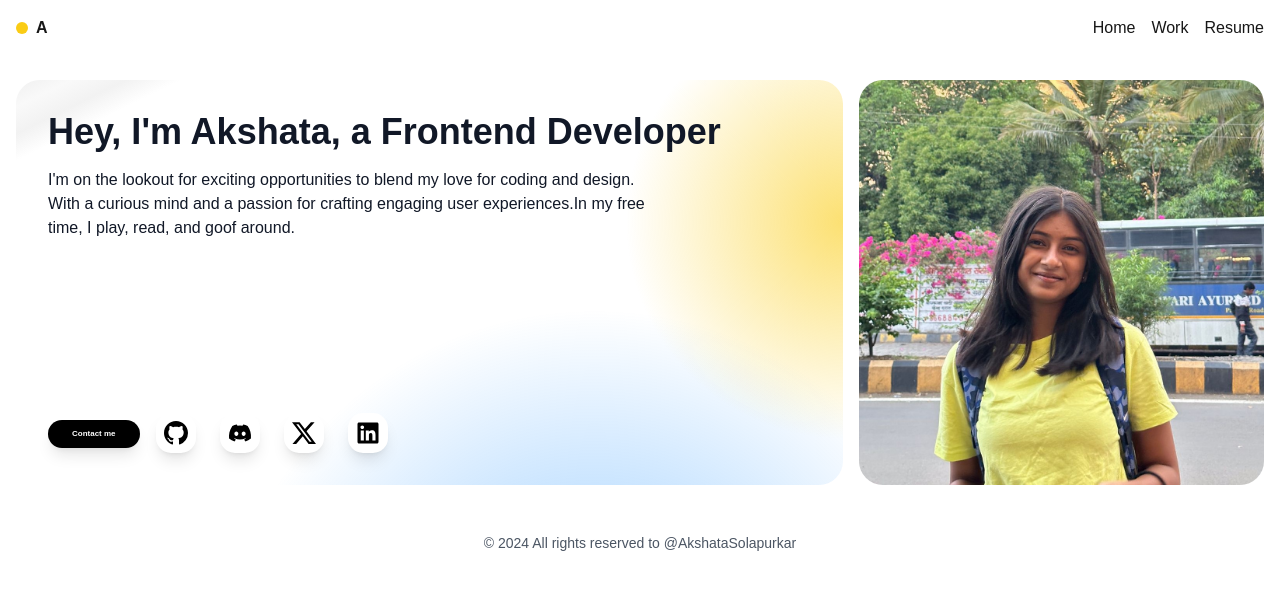
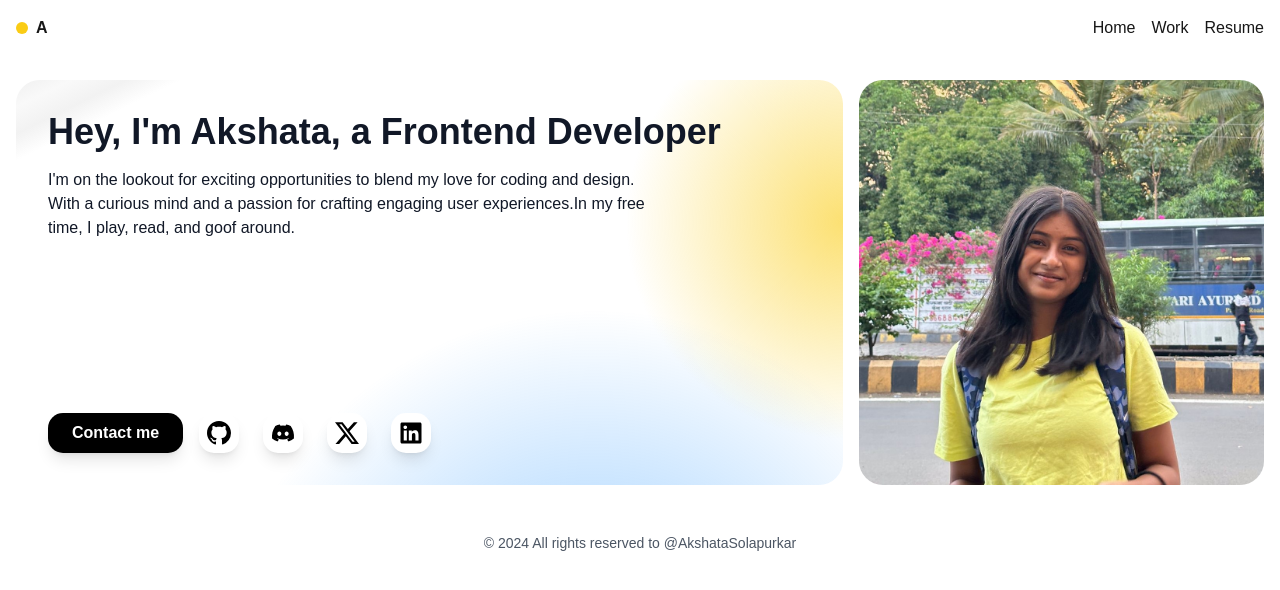
Before and after one commit to AkshataSolapurkar/AkshataSolapurkar, a Next.js app: page / in a window 1280 px wide. Shown: the top 590 px of the page. Built offline with nearby package versions, Linux system fonts and the light colour scheme.

Commit message:
updated the size 2

```diff
--- a/src/app/page.tsx
+++ b/src/app/page.tsx
@@ -136,7 +136,7 @@ export default function Home() {
 
   <Link href="mailto:your-solapurkarakshata@gmail.com">
   <motion.button
-    className="bg-black text-white text-[8px] font-semibold px-6 py-2 rounded-[10px] lg:rounded-[15px] shadow-lg"
+    className="bg-black text-white text-[11px] md:text-[14px] lg:text-[16px] font-semibold px-6 py-2 rounded-[10px] lg:rounded-[15px] shadow-lg"
     whileHover={{ scale: 1.05 }}
     whileTap={{ scale: 0.95 }}
   >
@@ -151,7 +151,7 @@ export default function Home() {
     {/* Dribbble Icon */}
     <Link href="https://github.com/AkshataSolapurkar">
     <motion.div
-      className="flex items-center justify-center lg:w-10 lg:h-10 bg-white rounded-[15px] shadow-lg"
+      className="flex items-center justify-center w-6 h-6 lg:w-10 lg:h-10 bg-white rounded-[15px] shadow-lg"
       whileHover={{ scale: 1.1 }}
       whileTap={{ scale: 0.95 }}
     >
@@ -162,7 +162,7 @@ export default function Home() {
 
     {/* Instagram Icon */}
     <motion.div
-      className="flex items-center justify-center lg:w-10 lg:h-10 bg-white rounded-[15px] shadow-lg"
+      className="flex items-center justify-center w-6 h-6 lg:w-10 lg:h-10 bg-white rounded-[15px] shadow-lg"
       whileHover={{ scale: 1.1 }}
       whileTap={{ scale: 0.95 }}
     >
@@ -172,7 +172,7 @@ export default function Home() {
     {/* Twitter Icon */}
     <Link href="https://x.com/akshasolapurkar">
     <motion.div
-      className="flex items-center justify-center lg:w-10 lg:h-10 bg-white rounded-[15px] shadow-lg"
+      className="flex items-center justify-center w-6 h-6 lg:w-10 lg:h-10 bg-white rounded-[15px] shadow-lg"
       whileHover={{ scale: 1.1 }}
       whileTap={{ scale: 0.95 }}
     >
```
